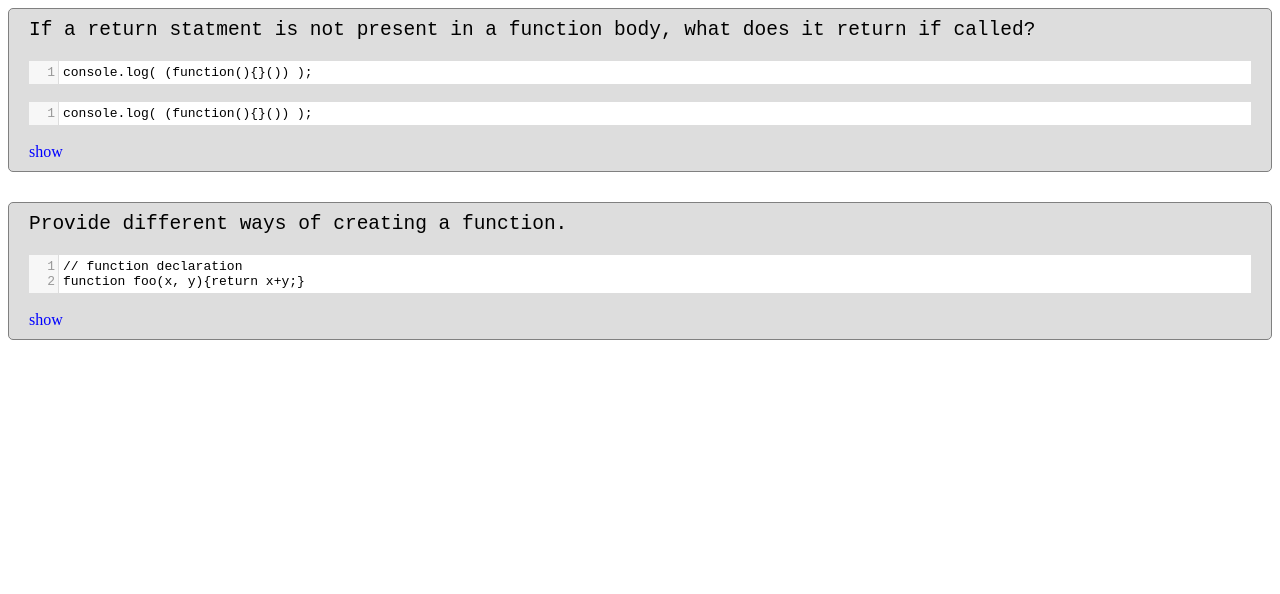
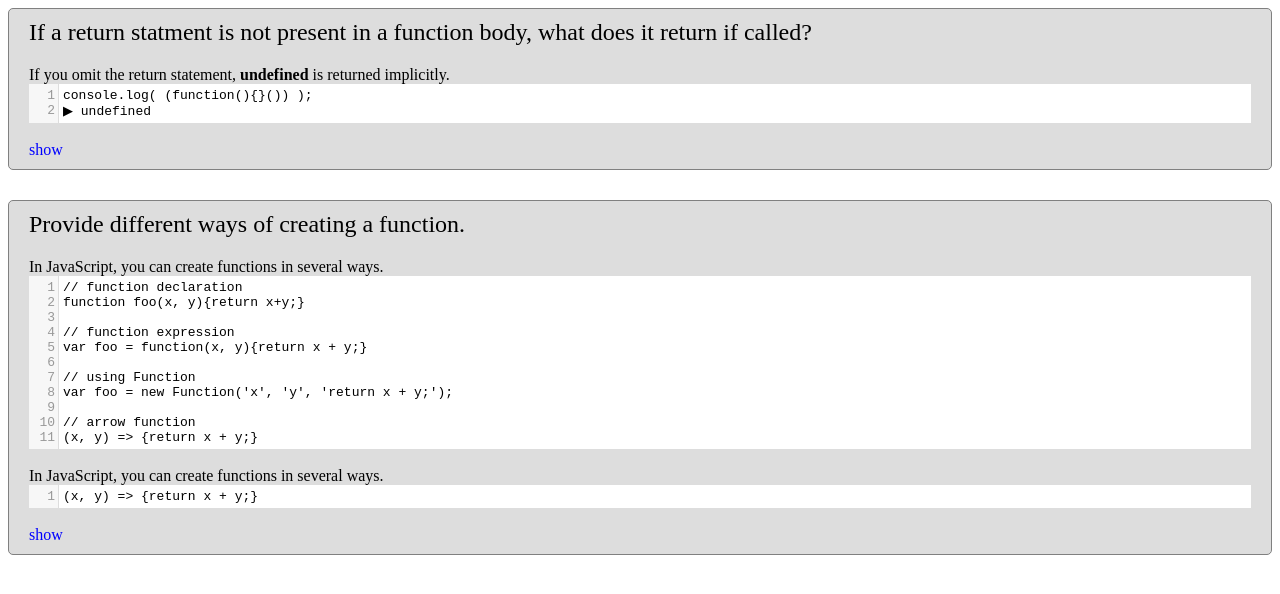
Before and after one commit to asalga/js-quiz, a website: page public/index.html in a window 1280 px wide. Drawn offline with Linux system fonts and the light colour scheme.

Commit message:
more work.

```diff
--- a/public/data/test.json
+++ b/public/data/test.json
@@ -9,39 +9,7 @@
                 "note": "If you omit the return statement, <b>undefined</b> is returned implicitly.",
                 "code": [
                     [
-                        "console.log( (function(){}()) );"
-                    ]
-                ]
-            },
-
-  {
-                "note": ".....If you omit the return statement, <b>undefined</b> is returned implicitly.",
-                "code": [
-                    [
-                        "console.log( (function(){}()) );"
-                    ]
-                ]
-            }
-
-        ],
-            "tags": "function",
-            "complexity": "0",
-            "references": [],
-            "notes": ""
-        },
-
-
-        {
-            "id": 2,
-            "name": "way to create a function",
-            "q": "Provide different ways of creating a function.",
-
-            "a": [
-            {
-                "note": "In JavaScript, you can create functions in several ways.",
-                "code": [
-                    [
-                        "// function declaration\nfunction foo(x, y){return x+y;}"
+                        "console.log( (function(){}()) );\n▶ undefined"
                     ]
                 ]
             }],
@@ -49,8 +17,38 @@
             "complexity": "0",
             "references": [],
             "notes": ""
+        },
+
+        {
+            "id": 2,
+            "name": "way to create a function",
+            "q": "Provide different ways of creating a function.",
+            "a": [
+                {
+                    "note": "In JavaScript, you can create functions in several ways.",
+                    "code": [
+                        "// function declaration\n",
+                        "function foo(x, y){return x+y;}\n\n",
+                        "// function expression\n",
+                        "var foo = function(x, y){return x + y;}\n\n",
+                        "// using Function\n",
+                        "var foo = new Function('x', 'y', 'return x + y;');\n\n",
+                        "// arrow function\n",
+                        "(x, y) => {return x + y;}"
+                    ]
+                },
+                {
+                    "note": "In JavaScript, you can create functions in several ways.",
+                    "code": [
+
+                        "(x, y) => {return x + y;}"
+                    ]
+                }
+            ],
+            "tags": "function",
+            "complexity": "0",
+            "references": [],
+            "notes": ""
         }
-
-
     ]
 }
--- a/public/js/index.js
+++ b/public/js/index.js
@@ -1,5 +1,6 @@
 /*
     Andor Saga
+    Jan 2018
 */
 
 function createEl(tag) {
@@ -19,16 +20,22 @@ function addQuestion(container, v) {
     q.innerHTML = v.q;
     qContainer.appendChild(q);
 
+    //
     if (v.a && v.a[0].code) {
-        //console.log(v.a);
+
+        //
         v.a.forEach(answers => {
-            console.log(answers);
+
+            let a = createEl('div');
+            a.className = "answer";
+            a.innerHTML = v.a[0].note;
+            qContainer.appendChild(a);
 
             let textarea = createEl('textarea');
             textarea.className = "answer";
-            textarea.innerHTML = answers.code;
+            textarea.innerHTML = answers.code.join('');
+
             qContainer.appendChild(textarea);
-
             qContainer.appendChild(createEl('br'));
 
             CodeMirror.fromTextArea(textarea, {
--- a/public/style.css
+++ b/public/style.css
@@ -9,13 +9,13 @@ body {}
 }
 
 .question {
-    font-family: monospace;
+    /*font-family: monospace;*/
     font-size: 1.5em;
     margin-bottom: 20px;
 }
 
 .answer {
-    display: none;
+    /*display: none;*/
 }
 
 .show {
```
